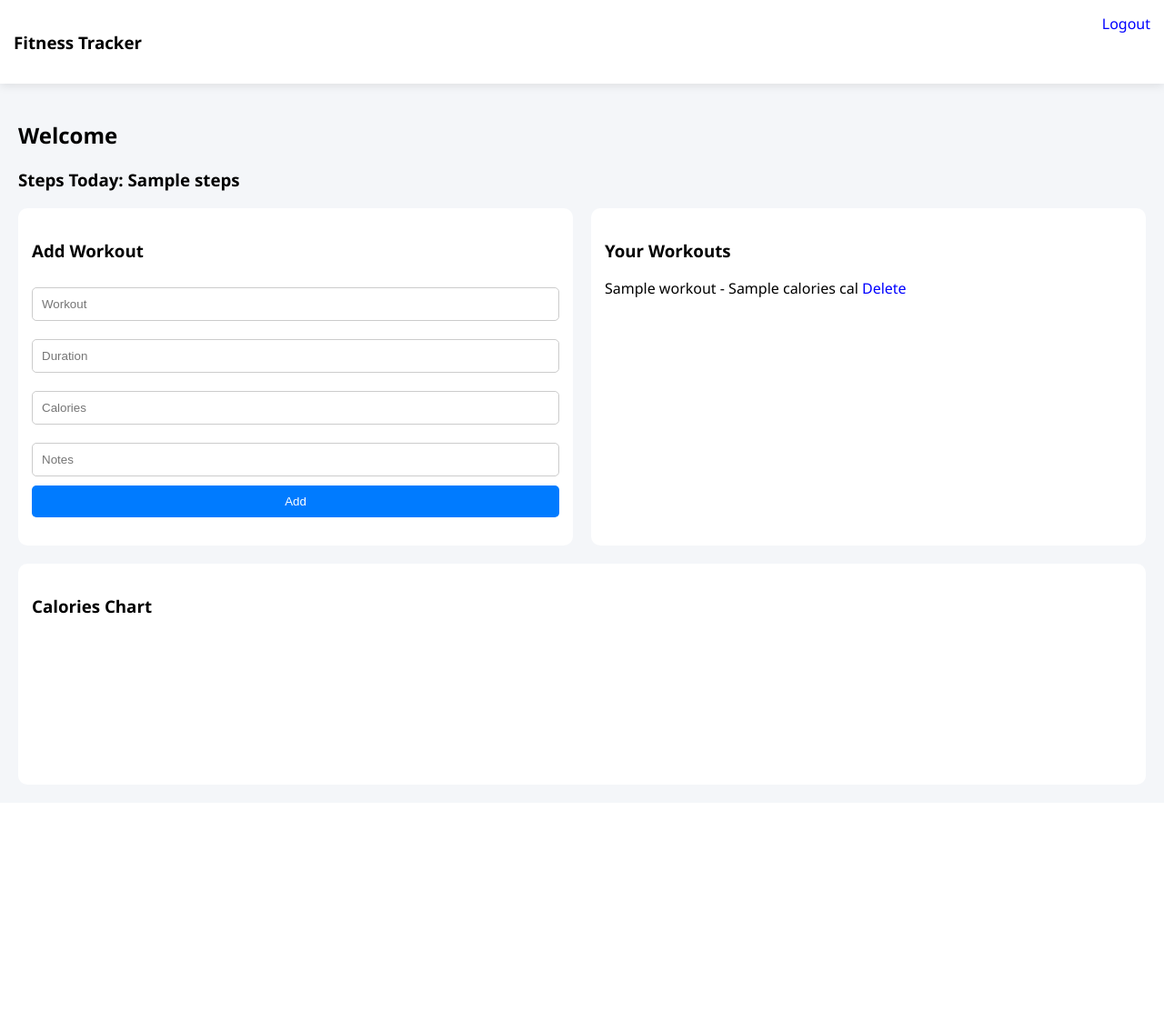
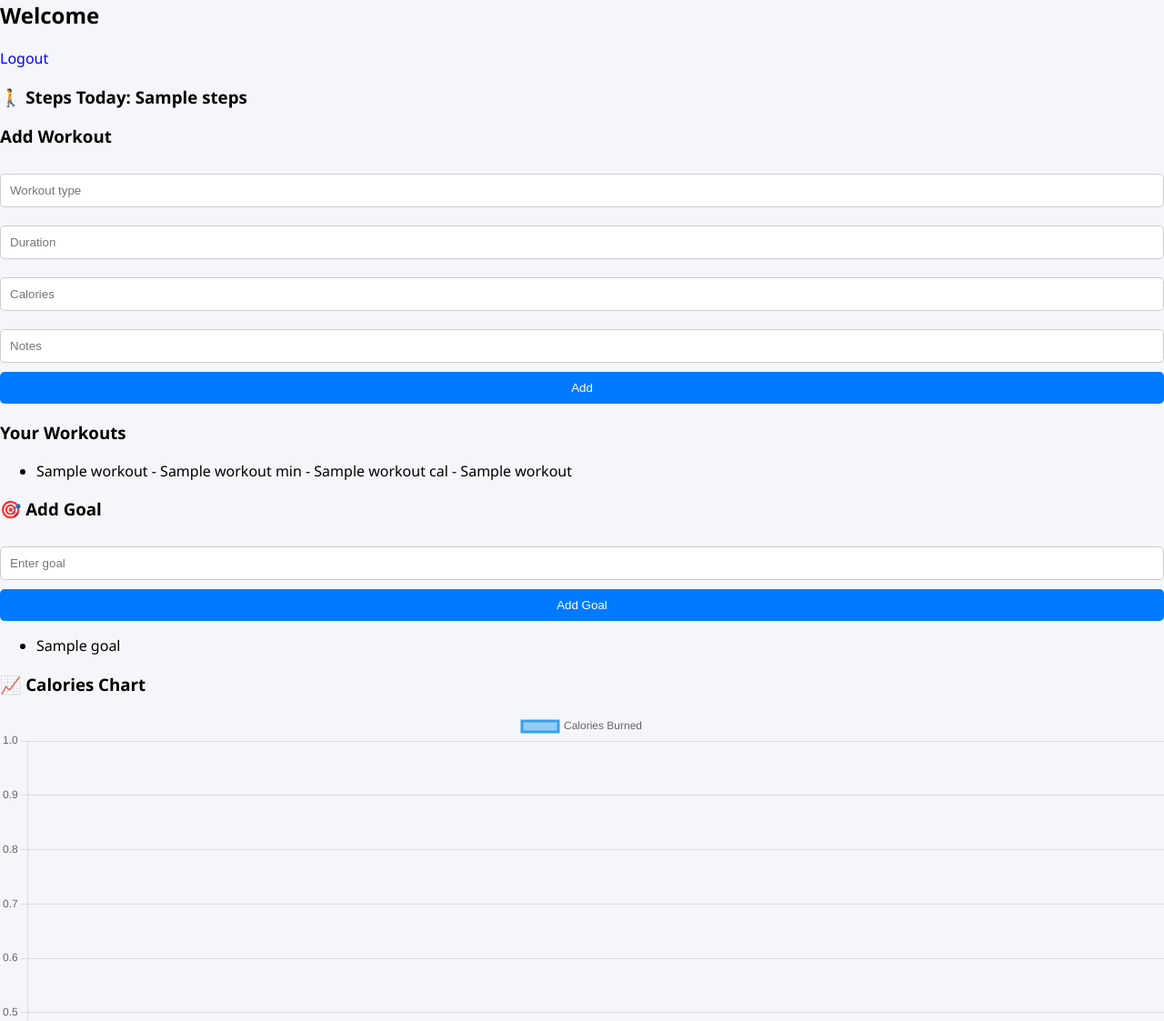
Before and after one commit to rajeshjhenkar338-byte/Fitness-app, a Flask app: template templates/dashboard.html in a window 1280 px wide. Shown: the top 1123 px of the page at 91% size. Before the commit the page ends 675 px from the top, so only its background shows below. Run offline with Flask 3, Linux system fonts and the light colour scheme; the template is opened without the code that fills it: most values are stand-ins (such as "Sample title", 1, 10 or a date in 2020); a map, chart or similar area stays blank.

Commit message:
Update dashboard.html

```diff
--- a/templates/dashboard.html
+++ b/templates/dashboard.html
@@ -1,73 +1,55 @@
 <link rel="stylesheet" href="/static/style.css">
 <script src="https://cdn.jsdelivr.net/npm/chart.js"></script>
 
-<div class="topbar">
-  <h3>Fitness Tracker</h3>
+<h2>Welcome {{session["user"]}}</h2>
+
 <a href="/logout">Logout</a>
-</div>
 
-<div class="main">
+<h3>🚶 Steps Today: {{steps}}</h3>
 
-<h2>Welcome {{session["user"]}}</h2>
-<h3>Steps Today: {{steps}}</h3>
-
-<div class="grid">
-
-<div class="card2">
 <h3>Add Workout</h3>
-
 <form method="POST">
-<input name="workout" placeholder="Workout" required>
-
-<!-- IMPORTANT FIX -->
-<input name="duration" type="number" placeholder="Duration" required>
-<input name="calories" type="number" placeholder="Calories" required>
-
-<input name="notes" placeholder="Notes">
+  <input name="workout" placeholder="Workout type"><br>
+  <input name="duration" placeholder="Duration"><br>
+  <input name="calories" placeholder="Calories"><br>
+  <input name="notes" placeholder="Notes"><br>
   <button>Add</button>
 </form>
 
-</div>
+<h3>Your Workouts</h3>
+<ul>
+{% for w in workouts %}
+  <li>{{w[2]}} - {{w[3]}} min - {{w[4]}} cal - {{w[6]}}</li>
+{% endfor %}
+</ul>
 
-<div class="card2">
-<h3>Your Workouts</h3>
+<h3>🎯 Add Goal</h3>
+<form action="/add_goal" method="POST">
+  <input name="goal" placeholder="Enter goal">
+  <button>Add Goal</button>
+</form>
 
-{% for w in workouts %}
-<p>
-{{w["workout"]}} - {{w["calories"]}} cal
-<a href="/delete/{{w['id']}}">Delete</a>
-</p>
+<ul>
+{% for g in goals %}
+  <li>{{g[2]}}</li>
 {% endfor %}
+</ul>
 
-</div>
-
-</div>
-
-<div class="card2" style="margin-top:20px;">
-<h3>Calories Chart</h3>
+<h3>📈 Calories Chart</h3>
 <canvas id="chart"></canvas>
-</div>
-
-</div>
 
 <script>
-let data = {{ workouts|tojson | safe }};
+let data = {{ workouts|tojson }};
+let calories = data.map(w => w[4]);
 
-let labels = data.map(w => w.date);
-let calories = data.map(w => w.calories);
-
-if(labels.length > 0){
 new Chart(document.getElementById("chart"), {
-   type: 'line',
+    type: "line",
     data: {
-     labels: labels,
+        labels: calories,
         datasets: [{
-       label: 'Calories Burned',
-       data: calories,
-       borderColor: 'blue',
-       fill: false
+            label: "Calories Burned",
+            data: calories
         }]
     }
 });
-}
 </script>
```
Lines whose indentation alone changed are shown as unchanged.
